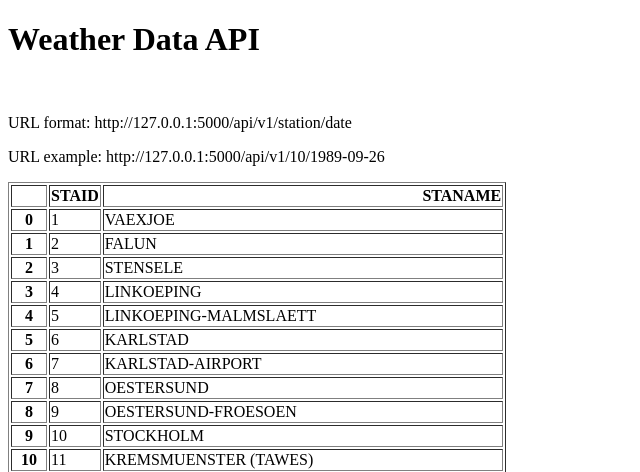
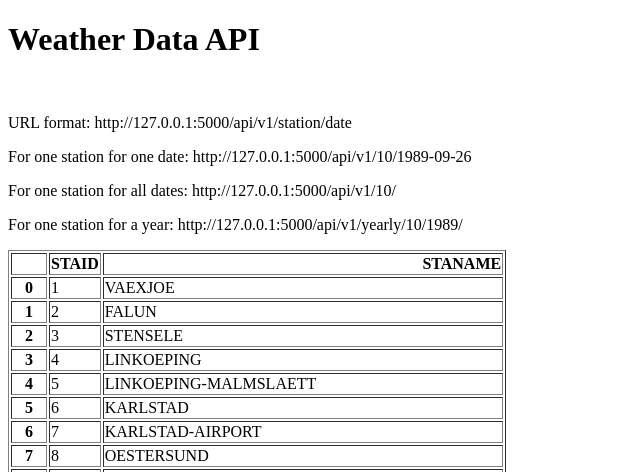
Before and after one commit to AlvincUCLA/APP_Weather_data, a Flask app: page / in a window 1280 px wide. Shown: the top 472 px of the page, without its empty margins (0-640 px from the left). Run offline with Flask 3, Linux system fonts and the light colour scheme.

Commit message:
Added URL and endpoint for yearly and all data

```diff
--- a/main.py
+++ b/main.py
@@ -15,11 +15,25 @@ def about(station, date):
     filename = "data_small/TG_STAID" + str(station).zfill(6) + ".txt"
     df = pd.read_csv(filename, skiprows=20, parse_dates=["    DATE"])
     temperature = df.loc[df['    DATE'] == date]['   TG'].squeeze() / 10
-
     return {"station": station,
             "date": date,
             "temperature": temperature}
 
+@app.route("/api/v1/<station>")
+def all_data(station):
+    filename = "data_small/TG_STAID" + str(station).zfill(6) + ".txt"
+    df = pd.read_csv(filename, skiprows=20, parse_dates=["    DATE"])
+    result = df.to_dict(orient="records")
+    return result
+
+@app.route("/api/v1/yearly/<station>/<year>")
+def yearly(station, year):
+    filename = "data_small/TG_STAID" + str(station).zfill(6) + ".txt"
+    df = pd.read_csv(filename, skiprows=20)
+    df["    DATE"] = df["    DATE"].astype(str)
+    result = df[df["    DATE"].str.startswith(str(year))].to_dict(orient="records")
+    return result
+
 if __name__ == "__main__":
     app.run(debug=True)
 # Can appoint different port(5001) to avoid the original port is running.
--- a/templates/home.html
+++ b/templates/home.html
@@ -8,7 +8,9 @@
 <h1>Weather Data API</h1>
 <br>
 <p>URL format: http://127.0.0.1:5000/api/v1/station/date</p>
-<p>URL example: http://127.0.0.1:5000/api/v1/10/1989-09-26</p>
+<p>For one station for one date: http://127.0.0.1:5000/api/v1/10/1989-09-26</p>
+<p>For one station for all dates: http://127.0.0.1:5000/api/v1/10/</p>
+<p>For one station for a year: http://127.0.0.1:5000/api/v1/yearly/10/1989/</p>
 <p>{{data |safe}}</p>
 </body>
 </html>
```
